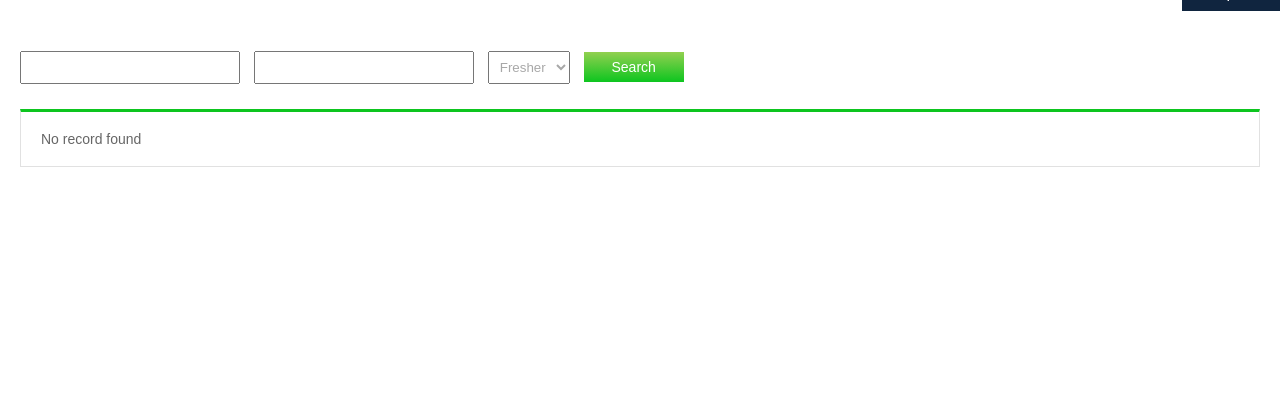
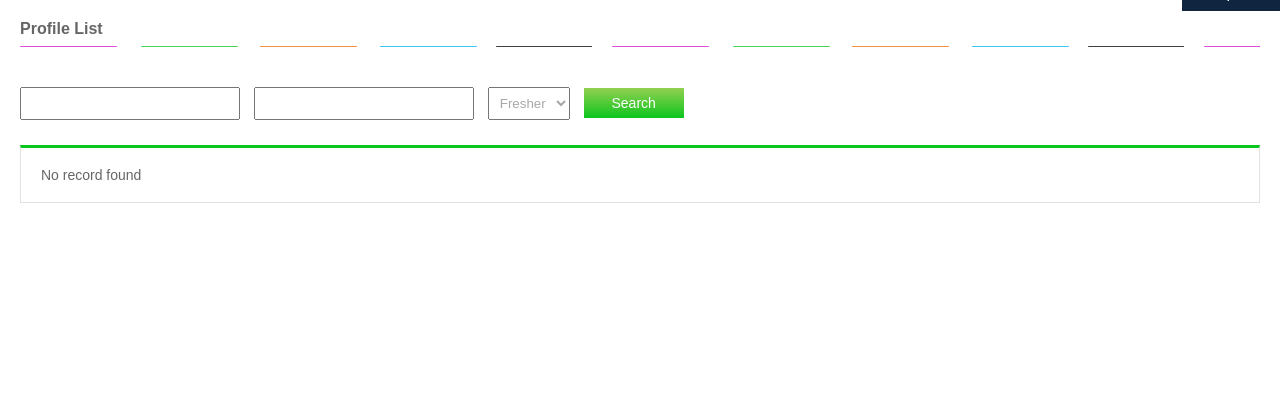
Before and after one commit to deepiakjain/recruiter, a Django app: a page that uses recruiter/templates/base.html in a window 1280 px wide. Shown: the part 59-461 px from the top of the page. Run offline with Django 3.2, Linux system fonts and the light colour scheme; the visitor is signed in with stand-in values (Sample User, id 1); data comes from the database, SQL or seed files in the repository; parts of the project's set-up code (start-up, migrations or seed data) failed here and were passed over.

Commit message:
fixed minor issues

```diff
--- a/recruiter/templates/accounts/profile/profile_seeker.html
+++ b/recruiter/templates/accounts/profile/profile_seeker.html
@@ -8,7 +8,7 @@
     <div class="inner">
         <div class="profile-pic">
             <img src="{{ STATIC_URL }}images/user-profile-pic.png" />
-            <label>{{profile.user.get_full_name}}</label>
+            <label><a href="{% url 'profile_edit' %}" title="Edit profile">{{profile.user.get_full_name}} </a></label>
         </div>
         <div class="basic-info">
             <div class="row">
--- a/recruiter/templates/accounts/profile/seeker_details.html
+++ b/recruiter/templates/accounts/profile/seeker_details.html
@@ -2,6 +2,10 @@
 {% load i18n %}
 
 {% block title %} Profile Detail {% endblock %}
+
+{% block section_header %}
+    {% trans 'User Profile' %}
+{% endblock %}
 
 {% block content%}
 
--- a/recruiter/templates/accounts/profile/user_profile.html
+++ b/recruiter/templates/accounts/profile/user_profile.html
@@ -2,6 +2,10 @@
 {% load i18n %}
 
 {% block title %} Profile {% endblock %}
+
+{% block section_header %}
+    <h2>{% trans 'User Profile' %}</h2>
+{% endblock %}
 
 {% block content%}
     {% if is_seeker %}
--- a/recruiter/templates/accounts/user_list.html
+++ b/recruiter/templates/accounts/user_list.html
@@ -2,6 +2,11 @@
 {% load i18n %}
 
 {% block title %} Profile list {% endblock %}
+
+{% block section_header %}
+    <h2>{% trans 'Profile List' %}</h2>
+{% endblock %}
+
 
 {% block content%}
 
--- a/recruiter/templates/base.html
+++ b/recruiter/templates/base.html
@@ -16,10 +16,10 @@
                     {% include  'navigation/header.html' %}
                 {% endblock %}
                 <div class="body-container">
-                    <!--<div class="page-title">-->
-                        <!--{% block section_header %}-->
-                        <!--{% endblock %}-->
-                    <!--</div>-->
+
+                    <div class="page-title">
+                        {% block section_header %}{% endblock %}
+                    </div>
 
                     {% block navigation %}{% endblock %}
 
```
Lines whose indentation alone changed are shown as unchanged.
